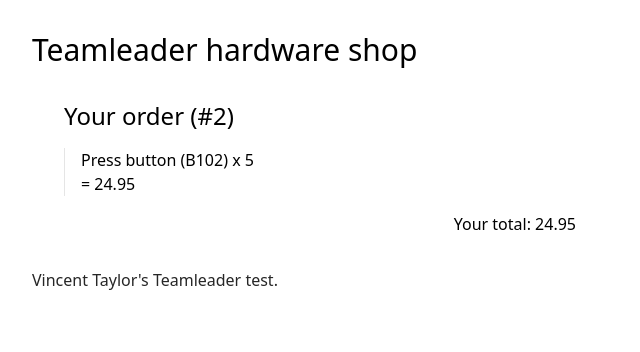
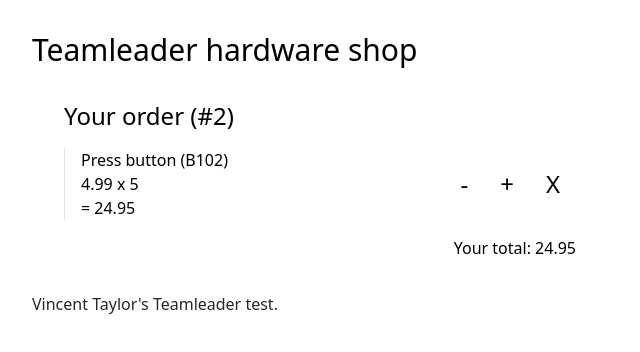
Before and after one commit to Taylorvincent/teamleader-test, a Next.js app: page / in a window 1280 px wide. Shown: the top 352 px of the page, without its empty margins (0-640 px from the left). Built offline with nearby package versions, Linux system fonts and the light colour scheme.

Commit message:
Added delete order item + change quantity

```diff
--- /dev/null
+++ b/src/containers/Orders/Detail/Form/functions.tsx
@@ -0,0 +1,54 @@
+import { Dispatch, SetStateAction } from 'react'
+import { OrderDetailStore } from '../../api/fetchOrder'
+
+export type ChangeOrdersDetailItemQuantity = (
+	productId: string,
+	setStore: Dispatch<SetStateAction<OrderDetailStore>>,
+	quantityChange: number | 'delete'
+) => void
+
+export const changeOrdersDetailItemQuantity: ChangeOrdersDetailItemQuantity = (
+	productId,
+	setStore,
+	quantityChange
+) => {
+	setStore((prevStore) => {
+		const itemToChangeIndex = prevStore.items.findIndex((item) => item['product-id'] === productId)
+
+		if (itemToChangeIndex < 0) return prevStore
+		const newItems = prevStore.items.concat()
+
+		// edit the item's quantity and remove if 0
+		const itemToChange = newItems[itemToChangeIndex]
+		let itemToChangeQty = Number(itemToChange.quantity)
+		const itemToChangePrice = Number(itemToChange['unit-price'])
+
+		if (typeof quantityChange === 'number') {
+			itemToChangeQty += quantityChange
+			itemToChange.quantity = itemToChangeQty.toString()
+		}
+		itemToChange.total = toFakeMoneyDisplay(itemToChangeQty * itemToChangePrice)
+		if (itemToChangeQty <= 0 || quantityChange === 'delete') {
+			newItems.splice(itemToChangeIndex, 1)
+		}
+
+		// get new total
+		let newTotal = 0
+		newItems.forEach((item) => {
+			newTotal += Number(item.total)
+		})
+
+		return {
+			...prevStore,
+			items: newItems,
+			total: toFakeMoneyDisplay(newTotal),
+		}
+	})
+}
+
+const toFakeMoneyDisplay = (amount: number): string => {
+	return amount.toLocaleString('en-US', {
+		minimumFractionDigits: 2,
+		maximumFractionDigits: 2,
+	})
+}
--- /dev/null
+++ b/src/containers/Orders/Detail/Form/index.tsx
@@ -0,0 +1,32 @@
+import { useState } from 'react'
+import { OrderDetailStore } from '../../api/fetchOrder'
+import { SetOrdersDetailError } from '../interfaces'
+import OrdersDetailItem from '../Item'
+
+interface Props {
+	apiData: OrderDetailStore
+	setOrdersDetailError: SetOrdersDetailError
+}
+
+const OrdersDetailForm = ({ apiData, setOrdersDetailError }: Props): JSX.Element => {
+	const [store, setStore] = useState<OrderDetailStore>(apiData)
+
+	return (
+		<div className="p-8 max-w-xl">
+			<h2 className="mb-4">Your order (#{store.id})</h2>
+			{store.items.map((item) => {
+				return (
+					<OrdersDetailItem
+						key={item['product-id']}
+						item={item}
+						setOrdersDetailError={setOrdersDetailError}
+						setStore={setStore}
+					></OrdersDetailItem>
+				)
+			})}
+			<p className="text-right">Your total: {store.total}</p>
+		</div>
+	)
+}
+
+export default OrdersDetailForm
--- a/src/containers/Orders/Detail/Item.tsx
+++ b/src/containers/Orders/Detail/Item.tsx
@@ -1,14 +1,16 @@
-import { useEffect, useState } from 'react'
-import { OrderItem } from '../api/fetchOrder'
+import { Dispatch, SetStateAction, useEffect, useState } from 'react'
+import { OrderDetailStore, OrderItem } from '../api/fetchOrder'
 import fetchProductInfo, { ProductDetailAPIResult } from '../api/fetchProductInfo'
+import { changeOrdersDetailItemQuantity } from './Form/functions'
 import { SetOrdersDetailError } from './interfaces'
 
 interface Props {
 	item: OrderItem
 	setOrdersDetailError: SetOrdersDetailError
+	setStore: Dispatch<SetStateAction<OrderDetailStore>>
 }
 
-const OrdersDetailItem = ({ item, setOrdersDetailError }: Props): JSX.Element | null => {
+const OrdersDetailItem = ({ item, setOrdersDetailError, setStore }: Props): JSX.Element | null => {
 	const [productInfo, setProductInfo] = useState<ProductDetailAPIResult>()
 
 	useEffect(() => {
@@ -23,11 +25,34 @@
 
 	if (productInfo?.data)
 		return (
-			<div className="mb-4 pl-4 border-l">
-				<p>
-					{productInfo.data.description} ({item['product-id']}) x {item.quantity}
-				</p>
-				<p>= {item.total}</p>
+			<div className="mb-4 pl-4 border-l flex">
+				<div className="mr-8 w-96">
+					<p>
+						{productInfo.data.description} ({item['product-id']})
+					</p>
+					<p>
+						{item['unit-price']} x {item.quantity}
+					</p>
+					<p>= {item.total}</p>
+				</div>
+				<button
+					className="p-2 mx-2 text-2xl"
+					onClick={() => changeOrdersDetailItemQuantity(item['product-id'], setStore, -1)}
+				>
+					-
+				</button>
+				<button
+					className="p-2 mx-2 text-2xl"
+					onClick={() => changeOrdersDetailItemQuantity(item['product-id'], setStore, 1)}
+				>
+					+
+				</button>
+				<button
+					className="p-2 mx-2 text-2xl"
+					onClick={() => changeOrdersDetailItemQuantity(item['product-id'], setStore, 'delete')}
+				>
+					X
+				</button>
 			</div>
 		)
 
--- a/src/containers/Orders/Detail/index.tsx
+++ b/src/containers/Orders/Detail/index.tsx
@@ -1,22 +1,24 @@
 import { useEffect, useState } from 'react'
 import fetchOrder, { OrderDetailStoreAPIResult } from '../api/fetchOrder'
+import OrdersDetailForm from './Form'
 import { OrdersDetailError } from './interfaces'
-import OrdersDetailItem from './Item'
 
 const OrdersDetail = (): JSX.Element => {
-	const [error, setError] = useState<OrdersDetailError>(null)
+	const [ordersDetailError, setOrdersDetailError] = useState<OrdersDetailError>(null)
 	const [api, setApi] = useState<OrderDetailStoreAPIResult>()
 
 	// Pick a random order from the 3 examples to start with.
 	// Can be swapped out with API call.
 	useEffect(() => {
-		const i = Math.floor(Math.random() * 3)
-		fetchOrder(i).then((order) => {
+		const id = Math.ceil(Math.random() * 3).toString()
+		fetchOrder(id).then((order) => {
 			setApi(order)
+			if (order.error) setOrdersDetailError(order.error)
 		})
 	}, [])
 
-	if (api?.error || error) {
+	// redundant `||` but in case `ordersDetailError` (triggered in `./Item.tsx`) gets removed or tweaked, the `api?.error` needs to stay
+	if (api?.error || ordersDetailError) {
 		return (
 			<div>
 				<p className="p-8">Looks like something went wrong. Please try again later</p>
@@ -26,19 +28,10 @@
 
 	if (api?.data) {
 		return (
-			<div className="p-8 max-w-xl">
-				<h2 className="mb-4">Your order (#{api.data.id})</h2>
-				{api.data.items.map((item) => {
-					return (
-						<OrdersDetailItem
-							key={item['product-id']}
-							item={item}
-							setOrdersDetailError={setError}
-						></OrdersDetailItem>
-					)
-				})}
-				<p className="text-right">Your total: {api.data.total}</p>
-			</div>
+			<OrdersDetailForm
+				apiData={api.data}
+				setOrdersDetailError={setOrdersDetailError}
+			></OrdersDetailForm>
 		)
 	}
 
--- a/src/containers/Orders/api/fetchOrder.ts
+++ b/src/containers/Orders/api/fetchOrder.ts
@@ -6,19 +6,18 @@
 	data?: OrderDetailStore
 	error?: string
 }
-
 export interface OrderDetailStore {
-	id: number
-	'customer-id': number
+	id: string
+	'customer-id': string
 	items: OrderItem[]
-	total: number
+	total: string
 }
 
 export interface OrderItem {
 	'product-id': string
-	quantity: number
-	'unit-price': number
-	total: number
+	quantity: string
+	'unit-price': string
+	total: string
 }
 
 const examples = [exampleOrder1, exampleOrder2, exampleOrder3]
@@ -28,14 +27,15 @@
 	// todo: delete
 	await new Promise((resolve) => setTimeout(resolve, 100))
 
-	if (Math.random() < 0.2) {
+	const order = examples.find((ex) => ex.id === id)
+
+	if (Math.random() < 0.2 || !order) {
 		console.log('triggering fake error in order API')
 		return { error: 'something went wrong' }
 	}
 
-	const result: OrderDetailStore = JSON.parse(JSON.stringify(examples[id]))
-	console.log(`loaded example order${id + 1}.json`)
-	return { data: result }
+	console.log(`loaded example order${id}.json`)
+	return { data: order }
 }
 
 export default fetchOrder
--- a/src/containers/Orders/api/fetchProductInfo.ts
+++ b/src/containers/Orders/api/fetchProductInfo.ts
@@ -8,8 +8,8 @@
 export interface ProductDetailAPI {
 	id: string
 	description: string
-	category: number
-	price: number
+	category: string
+	price: string
 }
 
 const fetchProductInfo = async (id: ProductDetailAPI['id']): Promise<ProductDetailAPIResult> => {
@@ -21,7 +21,7 @@
 	// if (result && Math.random() > 0.1) {
 	if (result) {
 		return {
-			data: JSON.parse(JSON.stringify(result)),
+			data: result,
 		}
 	} else {
 		console.log('triggering fake error in product API')
--- /dev/null
+++ b/src/containers/Orders/api/fetchRelatedProducts.ts
@@ -0,0 +1,42 @@
+import productDummyApi from '../../../../test-copy/data/products.json'
+
+export interface ProductDetailAPIResult {
+	data?: ProductDetailAPI[]
+	error?: string
+}
+
+export interface ProductDetailAPI {
+	id: string
+	description: string
+	category: string
+	price: string
+}
+
+const fakeApi = (amount: number) => {
+	// Shuffle array
+	const shuffled = productDummyApi.sort(() => 0.5 - Math.random())
+
+	// Get sub-array of first n elements after shuffled
+	return shuffled.slice(0, amount)
+}
+
+const fetchRelatedProducts = async (amount: number): Promise<ProductDetailAPIResult> => {
+	// add some fake async delay
+	// todo: delete
+	await new Promise((resolve) => setTimeout(resolve, 100))
+
+	const result = fakeApi(amount)
+	// if (result && Math.random() > 0.1) {
+	if (result) {
+		return {
+			data: result,
+		}
+	} else {
+		console.log('triggering fake error in related products API')
+		return {
+			error: 'Something went wrong fetching related products information',
+		}
+	}
+}
+
+export default fetchRelatedProducts
```
Also changed, not shown: 1 other file (tests, documents, lock files or other folders).
